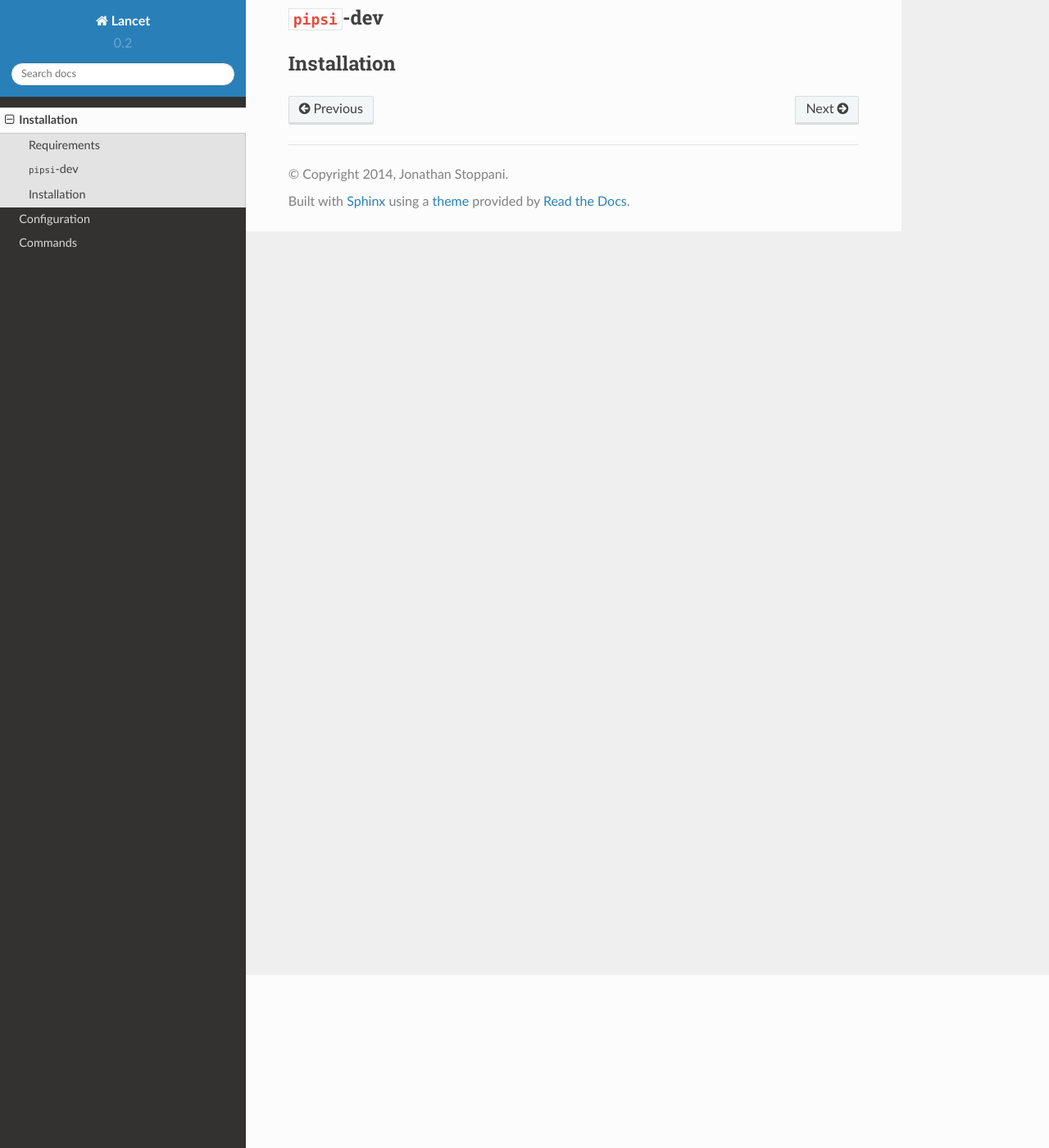
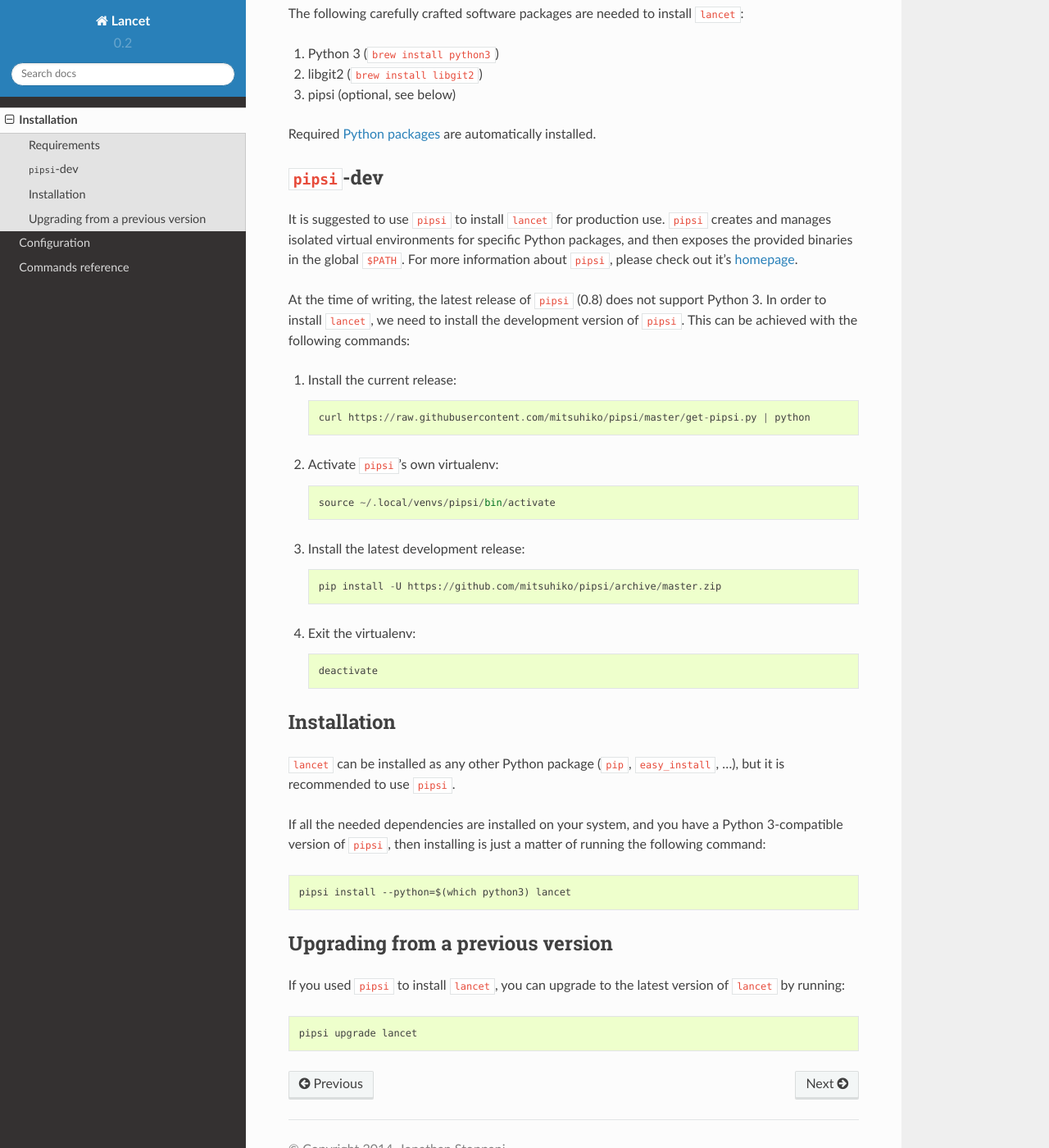
Before and after one commit to GaretJax/lancet, a Sphinx documentation site: the page built from docs/installation.rst, in a window 1280 px wide and 1400 px high, scrolled down 211 px. Shown: the whole window at 82% size. Built offline with Sphinx 7.4.7 and the Read the Docs theme 2.0.0, drawn with Linux system fonts in a browser that asks for light colours.

Commit message:
Installation documentation.

```diff
--- a/docs/commands.rst
+++ b/docs/commands.rst
@@ -1,6 +1,6 @@
-========
-Commands
-========
+==================
+Commands reference
+==================
 
 
 ``setup``
--- a/docs/installation.rst
+++ b/docs/installation.rst
@@ -6,10 +6,67 @@
 Requirements
 ------------
 
+The following carefully crafted software packages are needed to install
+``lancet``:
+
+1. Python 3 (``brew install python3``)
+2. libgit2 (``brew install libgit2``)
+3. pipsi (optional, see below)
+
+Required `Python packages`_ are automatically installed.
+
+.. _python packages: https://github.com/GaretJax/lancet/blob/master/requirements
+
 
 ``pipsi``-dev
 -------------
 
+It is suggested to use ``pipsi`` to install ``lancet`` for production use.
+``pipsi`` creates and manages isolated virtual environments for specific
+Python packages, and then exposes the provided binaries in the global
+``$PATH``.
+For more information about ``pipsi``, please check out it's homepage_.
+
+At the time of writing, the latest release of ``pipsi`` (0.8) does not support
+Python 3. In order to install ``lancet``, we need to install the development
+version of ``pipsi``. This can be achieved with the following commands:
+
+1. Install the current release::
+
+      curl https://raw.githubusercontent.com/mitsuhiko/pipsi/master/get-pipsi.py | python
+
+2. Activate ``pipsi``'s own virtualenv::
+
+      source ~/.local/venvs/pipsi/bin/activate
+
+3. Install the latest development release::
+
+      pip install -U https://github.com/mitsuhiko/pipsi/archive/master.zip
+
+4. Exit the virtualenv::
+
+      deactivate
+
+.. _homepage: https://github.com/mitsuhiko/pipsi
+
 
 Installation
 ------------
+
+``lancet`` can be installed as any other Python package (``pip``,
+``easy_install``, ...), but it is recommended to use ``pipsi``.
+
+If all the needed dependencies are installed on your system, and you have a
+Python 3-compatible version of ``pipsi``, then installing is just a matter of
+running the following command::
+
+   pipsi install --python=$(which python3) lancet
+
+
+Upgrading from a previous version
+---------------------------------
+
+If you used ``pipsi`` to install ``lancet``, you can upgrade to the latest
+version of ``lancet`` by running::
+
+   pipsi upgrade lancet
```
Also changed, not shown: docs/index.rst (+22 -6 lines).
